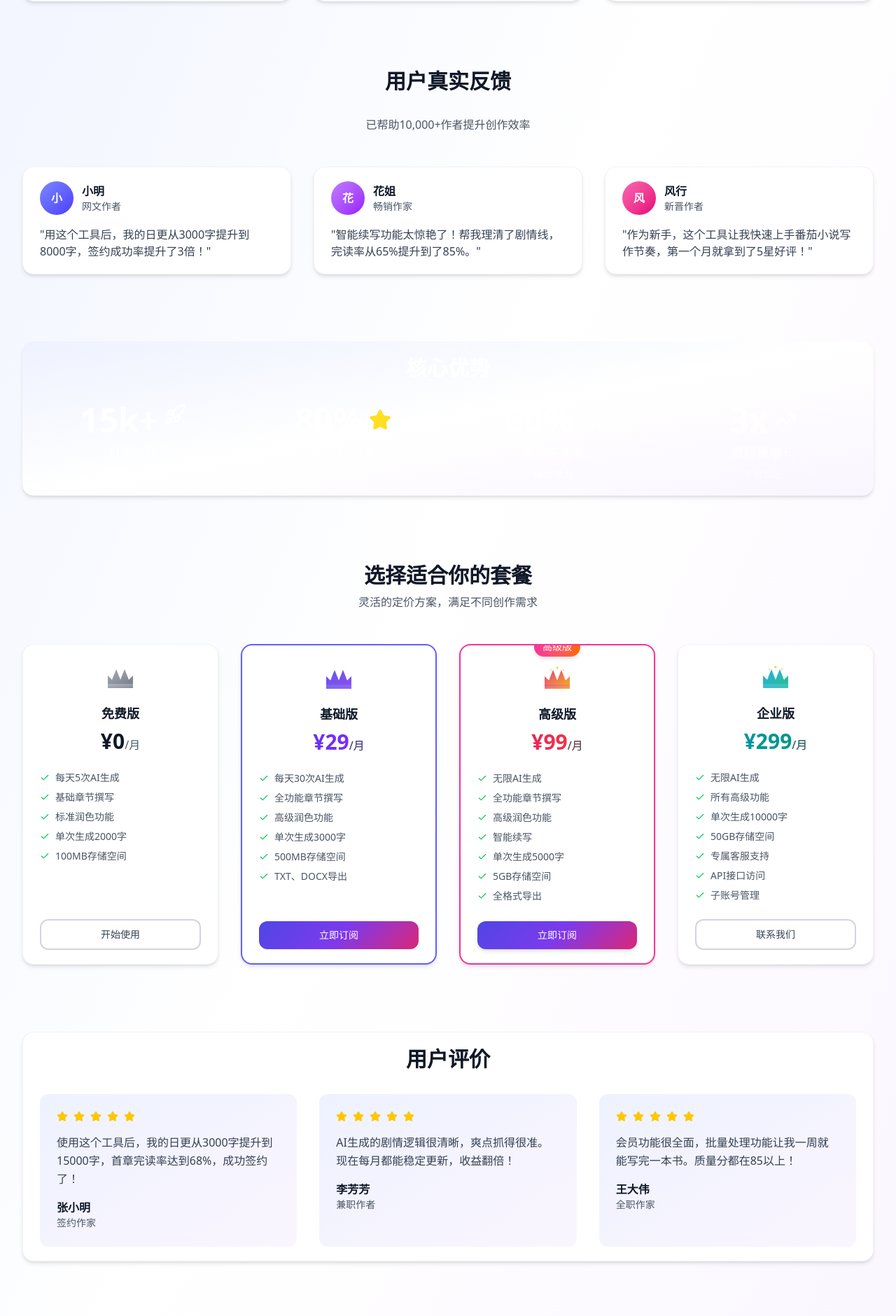
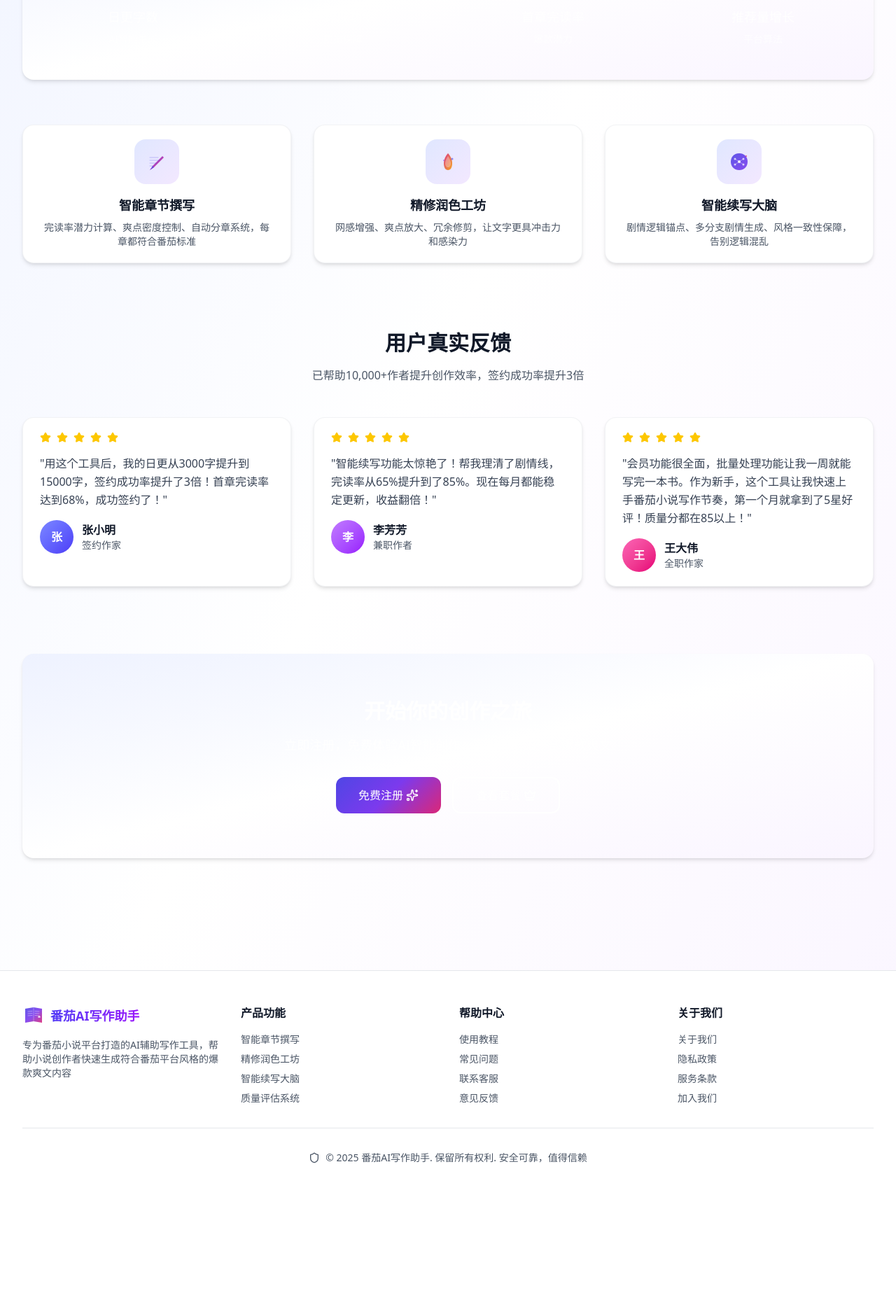
Before and after one commit to tomato-writer-2024/tomato-ai-writer, a Next.js app: page / in a window 1280 px wide. Shown: the part 740-2620 px from the top of the page at 70% size. After the commit the page ends 2452 px from the top, so only its background shows below. Built offline with nearby package versions, Linux system fonts and the light colour scheme.

Commit message:
feat: 优化首页排版和功能布局

```diff
--- a/src/app/page.tsx
+++ b/src/app/page.tsx
@@ -3,24 +3,17 @@ import type { Metadata } from "next";
 import {
   PenTool,
   Sparkles,
-  Brain,
   Zap,
   TrendingUp,
-  Check,
   Crown,
   Star,
   Users,
-  Clock,
   Shield,
-  Rocket,
-  BarChart3,
-  Target,
-  Flame
+  Rocket
 } from 'lucide-react';
 import BrandIcons from '@/lib/brandIcons';
 import { Card, CardBody, FeatureCard } from '@/components/Card';
 import { Button, GradientButton } from '@/components/Button';
-import { MembershipBadge } from '@/components/Badge';
 
 export const metadata: Metadata = {
   title: "番茄小说AI辅助写作工具 - 智能创作助手",
@@ -44,6 +37,13 @@ export default function Home() {
             </div>
             <div className="flex items-center gap-4">
               <Link
+                href="/pricing"
+                className="flex items-center gap-2 text-sm font-medium text-gray-700 hover:text-indigo-600 transition-colors"
+              >
+                <Crown size={18} />
+                定价
+              </Link>
+              <Link
                 href="/login"
                 className="flex items-center gap-2 text-sm font-medium text-gray-700 hover:text-indigo-600 transition-colors"
               >
@@ -63,14 +63,15 @@ export default function Home() {
       </nav>
 
       {/* 英雄区域 */}
-      <section className="mx-auto max-w-7xl px-4 py-20 sm:px-6 lg:px-8">
+      <section className="mx-auto max-w-7xl px-4 py-16 sm:px-6 lg:px-8">
         <div className="text-center animate-fadeIn">
-          <div className="inline-flex items-center gap-2 bg-gradient-to-r from-indigo-100 to-purple-100 px-4 py-2 rounded-full mb-8 animate-pulse">
+          <div className="inline-flex items-center gap-2 bg-gradient-to-r from-indigo-100 to-purple-100 px-4 py-2 rounded-full mb-6 animate-pulse">
             <Sparkles className="text-indigo-600" size={20} />
             <span className="text-sm font-medium text-indigo-700">AI智能创作，爆款出圈</span>
           </div>
-          <h1 className="mb-6 text-5xl font-bold text-gray-900 sm:text-6xl">
-            AI辅助创作，写出
+          <h1 className="mb-6 text-5xl font-bold text-gray-900 sm:text-6xl leading-tight">
+            AI辅助创作<br />
+            写出
             <span className="bg-gradient-to-r from-indigo-600 via-purple-600 to-pink-600 bg-clip-text text-transparent">
               爆款爽文
             </span>
@@ -79,7 +80,7 @@ export default function Home() {
             专为番茄小说平台打造，智能识别爽点、优化剧情逻辑、自动分章润色。
             让日更15,000字成为可能，签约成功率提升至80%以上！
           </p>
-          <div className="flex flex-col sm:flex-row justify-center gap-4">
+          <div className="flex flex-col sm:flex-row justify-center gap-4 mb-16">
             <GradientButton size="lg" icon={<PenTool size={22} />} iconPosition="right">
               开始创作
               <Sparkles className="ml-1 group-hover:animate-pulse" size={18} />
@@ -87,108 +88,19 @@ export default function Home() {
             <Button
               variant="outline"
               size="lg"
-              icon={<BarChart3 size={22} />}
-              className="border-2 border-indigo-500 hover:border-indigo-600"
-            >
-              <Link href="/test-report" className="w-full h-full flex items-center">
-                测试报告
-              </Link>
-            </Button>
-            <Button
-              variant="outline"
-              size="lg"
               icon={<Crown size={22} />}
               className="border-2 border-indigo-500 hover:border-indigo-600"
             >
-              查看定价
+              <Link href="/pricing" className="w-full h-full flex items-center justify-center">
+                查看套餐
+              </Link>
             </Button>
           </div>
         </div>
 
-        {/* 功能展示 */}
-        <div className="mt-24 grid gap-8 md:grid-cols-3">
-          <FeatureCard
-            icon={<BrandIcons.Writing size={32} />}
-            title="智能章节撰写"
-            description="完读率潜力计算、爽点密度控制、自动分章系统，每章都符合番茄标准"
-          />
-          <FeatureCard
-            icon={<BrandIcons.Shuangdian size={32} />}
-            title="精修润色工坊"
-            description="网感增强、爽点放大、冗余修剪，让文字更具冲击力和感染力"
-          />
-          <FeatureCard
-            icon={<BrandIcons.AI size={32} />}
-            title="智能续写大脑"
-            description="剧情逻辑锚点、多分支剧情生成、风格一致性保障，告别逻辑混乱"
-          />
-        </div>
-
-        {/* 用户评价 */}
-        <div className="mt-24">
-          <h2 className="mb-8 text-center text-3xl font-bold text-gray-900">
-            用户真实反馈
-          </h2>
-          <p className="text-center text-gray-600 mb-12">
-            已帮助10,000+作者提升创作效率
-          </p>
-          <div className="grid gap-8 md:grid-cols-3">
-            <Card hover>
-              <CardBody>
-                <div className="mb-4 flex items-center gap-3">
-                  <div className="flex h-12 w-12 items-center justify-center rounded-full bg-gradient-to-br from-indigo-400 to-indigo-600 text-white font-bold">
-                    小
-                  </div>
-                  <div>
-                    <h3 className="font-bold text-gray-900">小明</h3>
-                    <p className="text-sm text-gray-600">网文作者</p>
-                  </div>
-                </div>
-                <p className="text-gray-700">
-                  "用这个工具后，我的日更从3000字提升到8000字，签约成功率提升了3倍！"
-                </p>
-              </CardBody>
-            </Card>
-
-            <Card hover>
-              <CardBody>
-                <div className="mb-4 flex items-center gap-3">
-                  <div className="flex h-12 w-12 items-center justify-center rounded-full bg-gradient-to-br from-purple-400 to-purple-600 text-white font-bold">
-                    花
-                  </div>
-                  <div>
-                    <h3 className="font-bold text-gray-900">花姐</h3>
-                    <p className="text-sm text-gray-600">畅销作家</p>
-                  </div>
-                </div>
-                <p className="text-gray-700">
-                  "智能续写功能太惊艳了！帮我理清了剧情线，完读率从65%提升到了85%。"
-                </p>
-              </CardBody>
-            </Card>
-
-            <Card hover>
-              <CardBody>
-                <div className="mb-4 flex items-center gap-3">
-                  <div className="flex h-12 w-12 items-center justify-center rounded-full bg-gradient-to-br from-pink-400 to-pink-600 text-white font-bold">
-                    风
-                  </div>
-                  <div>
-                    <h3 className="font-bold text-gray-900">风行</h3>
-                    <p className="text-sm text-gray-600">新晋作者</p>
-                  </div>
-                </div>
-                <p className="text-gray-700">
-                  "作为新手，这个工具让我快速上手番茄小说写作节奏，第一个月就拿到了5星好评！"
-                </p>
-              </CardBody>
-            </Card>
-          </div>
-        </div>
-
-        {/* 数据展示 */}
-        <Card className="mt-24 border-none shadow-2xl" gradient>
-          <CardBody className="text-white">
+        {/* 数据展示 - 移到前面，更有冲击力 */}
+        <Card className="mb-16 border-none shadow-2xl" gradient>
+          <CardBody className="text-white py-12">
             <h2 className="mb-8 text-center text-3xl font-bold">核心优势</h2>
             <div className="grid gap-8 md:grid-cols-4">
               <div className="text-center">
@@ -227,170 +139,126 @@ export default function Home() {
           </CardBody>
         </Card>
 
-        {/* 定价预览 */}
+        {/* 功能展示 */}
+        <div className="grid gap-8 md:grid-cols-3">
+          <FeatureCard
+            icon={<BrandIcons.Writing size={32} />}
+            title="智能章节撰写"
+            description="完读率潜力计算、爽点密度控制、自动分章系统，每章都符合番茄标准"
+          />
+          <FeatureCard
+            icon={<BrandIcons.Shuangdian size={32} />}
+            title="精修润色工坊"
+            description="网感增强、爽点放大、冗余修剪，让文字更具冲击力和感染力"
+          />
+          <FeatureCard
+            icon={<BrandIcons.AI size={32} />}
+            title="智能续写大脑"
+            description="剧情逻辑锚点、多分支剧情生成、风格一致性保障，告别逻辑混乱"
+          />
+        </div>
+
+        {/* 用户评价 - 合并两个评价区域 */}
         <div className="mt-24">
-          <div className="text-center mb-12">
-            <h2 className="text-3xl font-bold text-gray-900">选择适合你的套餐</h2>
-            <p className="mt-2 text-gray-600">灵活的定价方案，满足不同创作需求</p>
-          </div>
-          <div className="grid gap-8 md:grid-cols-2 lg:grid-cols-4">
-            {/* 免费版 */}
-            <Card hover className="h-full">
-              <CardBody className="text-center h-full flex flex-col">
-                <div className="mb-4 flex items-center justify-center">
-                  <BrandIcons.Membership level="FREE" size={48} />
+          <h2 className="mb-4 text-center text-3xl font-bold text-gray-900">
+            用户真实反馈
+          </h2>
+          <p className="text-center text-gray-600 mb-12">
+            已帮助10,000+作者提升创作效率，签约成功率提升3倍
+          </p>
+          <div className="grid gap-8 md:grid-cols-3">
+            <Card hover>
+              <CardBody>
+                <div className="mb-4 flex items-center gap-2">
+                  {Array.from({ length: 5 }).map((_, i) => (
+                    <Star key={i} className="fill-yellow-400 text-yellow-400" size={16} />
+                  ))}
                 </div>
-                <h3 className="mb-2 text-lg font-bold text-gray-900">免费版</h3>
-                <div className="mb-6 text-3xl font-bold text-gray-900">
-                  ¥0<span className="text-base font-normal text-gray-600">/月</span>
+                <p className="mb-4 text-gray-700 leading-relaxed">
+                  "用这个工具后，我的日更从3000字提升到15000字，签约成功率提升了3倍！首章完读率达到68%，成功签约了！"
+                </p>
+                <div className="flex items-center gap-3">
+                  <div className="flex h-12 w-12 items-center justify-center rounded-full bg-gradient-to-br from-indigo-400 to-indigo-600 text-white font-bold">
+                    张
+                  </div>
+                  <div>
+                    <h3 className="font-bold text-gray-900">张小明</h3>
+                    <p className="text-sm text-gray-600">签约作家</p>
+                  </div>
                 </div>
-                <ul className="mb-6 space-y-2 text-left text-sm text-gray-600 flex-1">
-                  {['每天5次AI生成', '基础章节撰写', '标准润色功能', '单次生成2000字', '100MB存储空间'].map((feature) => (
-                    <li key={feature} className="flex items-center gap-2">
-                      <Check className="text-green-500 flex-shrink-0" size={14} />
-                      {feature}
-                    </li>
-                  ))}
-                </ul>
-                <Button
-                  variant="outline"
-                  fullWidth
-                >
-                  <Link href="/workspace" className="w-full h-full flex items-center justify-center">
-                    开始使用
-                  </Link>
-                </Button>
               </CardBody>
             </Card>
 
-            {/* 基础版 */}
-            <Card hover className="h-full border-2 border-indigo-500">
-              <CardBody className="text-center h-full flex flex-col">
-                <div className="mb-4 flex items-center justify-center">
-                  <BrandIcons.Membership level="BASIC" size={48} />
+            <Card hover>
+              <CardBody>
+                <div className="mb-4 flex items-center gap-2">
+                  {Array.from({ length: 5 }).map((_, i) => (
+                    <Star key={i} className="fill-yellow-400 text-yellow-400" size={16} />
+                  ))}
                 </div>
-                <h3 className="mb-2 text-lg font-bold text-gray-900">基础版</h3>
-                <div className="mb-6 text-3xl font-bold bg-gradient-to-r from-indigo-600 to-purple-600 bg-clip-text text-transparent">
-                  ¥29<span className="text-base font-normal text-gray-600">/月</span>
+                <p className="mb-4 text-gray-700 leading-relaxed">
+                  "智能续写功能太惊艳了！帮我理清了剧情线，完读率从65%提升到了85%。现在每月都能稳定更新，收益翻倍！"
+                </p>
+                <div className="flex items-center gap-3">
+                  <div className="flex h-12 w-12 items-center justify-center rounded-full bg-gradient-to-br from-purple-400 to-purple-600 text-white font-bold">
+                    李
+                  </div>
+                  <div>
+                    <h3 className="font-bold text-gray-900">李芳芳</h3>
+                    <p className="text-sm text-gray-600">兼职作者</p>
+                  </div>
                 </div>
-                <ul className="mb-6 space-y-2 text-left text-sm text-gray-600 flex-1">
-                  {['每天30次AI生成', '全功能章节撰写', '高级润色功能', '单次生成3000字', '500MB存储空间', 'TXT、DOCX导出'].map((feature) => (
-                    <li key={feature} className="flex items-center gap-2">
-                      <Check className="text-green-500 flex-shrink-0" size={14} />
-                      {feature}
-                    </li>
-                  ))}
-                </ul>
-                <GradientButton fullWidth>
-                  <Link href="/pricing" className="w-full h-full flex items-center justify-center">
-                    立即订阅
-                  </Link>
-                </GradientButton>
               </CardBody>
             </Card>
 
-            {/* 高级版 */}
-            <Card hover className="h-full border-2 border-pink-500 relative">
-              <div className="absolute -top-3 left-1/2 -translate-x-1/2">
-                <MembershipBadge level="PREMIUM" />
-              </div>
-              <CardBody className="text-center h-full flex flex-col">
-                <div className="mb-4 flex items-center justify-center">
-                  <BrandIcons.Membership level="PREMIUM" size={48} />
+            <Card hover>
+              <CardBody>
+                <div className="mb-4 flex items-center gap-2">
+                  {Array.from({ length: 5 }).map((_, i) => (
+                    <Star key={i} className="fill-yellow-400 text-yellow-400" size={16} />
+                  ))}
                 </div>
-                <h3 className="mb-2 text-lg font-bold text-gray-900">高级版</h3>
-                <div className="mb-6 text-3xl font-bold bg-gradient-to-r from-pink-600 to-orange-600 bg-clip-text text-transparent">
-                  ¥99<span className="text-base font-normal text-gray-600">/月</span>
+                <p className="mb-4 text-gray-700 leading-relaxed">
+                  "会员功能很全面，批量处理功能让我一周就能写完一本书。作为新手，这个工具让我快速上手番茄小说写作节奏，第一个月就拿到了5星好评！质量分都在85以上！"
+                </p>
+                <div className="flex items-center gap-3">
+                  <div className="flex h-12 w-12 items-center justify-center rounded-full bg-gradient-to-br from-pink-400 to-pink-600 text-white font-bold">
+                    王
+                  </div>
+                  <div>
+                    <h3 className="font-bold text-gray-900">王大伟</h3>
+                    <p className="text-sm text-gray-600">全职作家</p>
+                  </div>
                 </div>
-                <ul className="mb-6 space-y-2 text-left text-sm text-gray-600 flex-1">
-                  {['无限AI生成', '全功能章节撰写', '高级润色功能', '智能续写', '单次生成5000字', '5GB存储空间', '全格式导出'].map((feature) => (
-                    <li key={feature} className="flex items-center gap-2">
-                      <Check className="text-green-500 flex-shrink-0" size={14} />
-                      {feature}
-                    </li>
-                  ))}
-                </ul>
-                <Button
-                  fullWidth
-                  className="bg-gradient-to-r from-pink-500 to-orange-500 hover:from-pink-600 hover:to-orange-600 text-white"
-                >
-                  <Link href="/pricing" className="w-full h-full flex items-center justify-center">
-                    立即订阅
-                  </Link>
-                </Button>
-              </CardBody>
-            </Card>
-
-            {/* 企业版 */}
-            <Card hover className="h-full">
-              <CardBody className="text-center h-full flex flex-col">
-                <div className="mb-4 flex items-center justify-center">
-                  <BrandIcons.Membership level="ENTERPRISE" size={48} />
-                </div>
-                <h3 className="mb-2 text-lg font-bold text-gray-900">企业版</h3>
-                <div className="mb-6 text-3xl font-bold bg-gradient-to-r from-cyan-600 to-emerald-600 bg-clip-text text-transparent">
-                  ¥299<span className="text-base font-normal text-gray-600">/月</span>
-                </div>
-                <ul className="mb-6 space-y-2 text-left text-sm text-gray-600 flex-1">
-                  {['无限AI生成', '所有高级功能', '单次生成10000字', '50GB存储空间', '专属客服支持', 'API接口访问', '子账号管理'].map((feature) => (
-                    <li key={feature} className="flex items-center gap-2">
-                      <Check className="text-green-500 flex-shrink-0" size={14} />
-                      {feature}
-                    </li>
-                  ))}
-                </ul>
-                <Button
-                  variant="outline"
-                  fullWidth
-                  className="border-2 border-cyan-500 hover:border-cyan-600 text-cyan-700 hover:bg-cyan-50"
-                >
-                  <Link href="/pricing" className="w-full h-full flex items-center justify-center">
-                    联系我们
-                  </Link>
-                </Button>
               </CardBody>
             </Card>
           </div>
         </div>
 
-        {/* 用户评价 */}
-        <Card className="mt-24">
-          <CardBody>
-            <h2 className="mb-8 text-center text-3xl font-bold text-gray-900">用户评价</h2>
-            <div className="grid gap-8 md:grid-cols-3">
-              {[
-                {
-                  name: '张小明',
-                  role: '签约作家',
-                  content: '使用这个工具后，我的日更从3000字提升到15000字，首章完读率达到68%，成功签约了！',
-                  rating: 5,
-                },
-                {
-                  name: '李芳芳',
-                  role: '兼职作者',
-                  content: 'AI生成的剧情逻辑很清晰，爽点抓得很准。现在每月都能稳定更新，收益翻倍！',
-                  rating: 5,
-                },
-                {
-                  name: '王大伟',
-                  role: '全职作家',
-                  content: '会员功能很全面，批量处理功能让我一周就能写完一本书。质量分都在85以上！',
-                  rating: 5,
-                },
-              ].map((review, index) => (
-                <div key={index} className="rounded-xl bg-gradient-to-br from-indigo-50 to-purple-50 p-6">
-                  <div className="mb-4 flex items-center gap-2">
-                    {Array.from({ length: review.rating }).map((_, i) => (
-                      <Star key={i} className="fill-yellow-400 text-yellow-400" size={16} />
-                    ))}
-                  </div>
-                  <p className="mb-4 text-gray-700 leading-relaxed">{review.content}</p>
-                  <div>
-                    <p className="font-semibold text-gray-900">{review.name}</p>
-                    <p className="text-sm text-gray-600">{review.role}</p>
-                  </div>
-                </div>
-              ))}
+        {/* CTA区域 */}
+        <Card className="mt-24 border-none" gradient>
+          <CardBody className="py-16 text-center text-white">
+            <h2 className="mb-4 text-3xl font-bold">开始你的创作之旅</h2>
+            <p className="mb-8 text-lg text-white/90">
+              立即注册，免费体验AI智能创作，写出你的第一部爆款爽文
+            </p>
+            <div className="flex flex-col sm:flex-row justify-center gap-4">
+              <GradientButton size="lg">
+                <Link href="/register" className="w-full h-full flex items-center justify-center">
+                  免费注册
+                  <Sparkles className="ml-1" size={18} />
+                </Link>
+              </GradientButton>
+              <Button
+                variant="outline"
+                size="lg"
+                className="border-2 border-white text-white hover:bg-white/10"
+              >
+                <Link href="/pricing" className="w-full h-full flex items-center justify-center">
+                  查看套餐
+                  <Crown className="ml-1" size={18} />
+                </Link>
+              </Button>
             </div>
           </CardBody>
         </Card>
```
Also changed, not shown: 1 other file (tests, documents, lock files or other folders).
